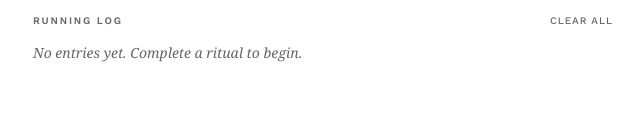
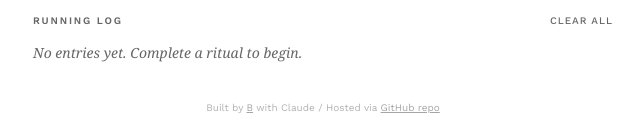
Before and after one commit to baadaa/daily-ritual, a plain HTML site: page index.html in a window 1280 px wide. Shown: the part 675-815 px from the top of the page, without its empty margins (317-961 px from the left). Drawn offline with nearby package versions, Linux system fonts and the light colour scheme.

Commit message:
add footer && CNAM

```diff
--- a/index.html
+++ b/index.html
@@ -64,6 +64,15 @@
         <div class="log-empty">No entries yet. Complete a ritual to begin.</div>
       </div>
     </div>
+    <footer>
+      <br />
+      <br />
+      Built by <a href="https://bald.design" target="_blank">B</a> with Claude /
+      Hosted via
+      <a href="https://github.com/baadaa/daily-ritual" target="_blank">
+        GitHub repo
+      </a>
+    </footer>
 
     <script src="./app.js"></script>
     <script>
--- a/styles.css
+++ b/styles.css
@@ -131,7 +131,7 @@ body {
   display: flex;
   flex-direction: column;
   align-items: center;
-  padding: 0 1.6rem 8rem;
+  padding: 0 1.6rem 1rem;
   transition: background 0.3s, color 0.3s;
 }
 
@@ -671,3 +671,18 @@ textarea { min-height: 6.8rem; }
   .seed-bar { padding-left: 1.8rem; padding-right: 1.8rem; }
   .header-controls { flex-wrap: wrap; }
 }
+
+footer {
+  margin-top: auto;
+  text-align: center;
+  font-size: 1rem;
+  color: var(--muted);
+  opacity: .5;
+}
+
+footer:hover {
+  opacity: 1;
+}
+footer a {
+  color: var(--deep);
+}
```
